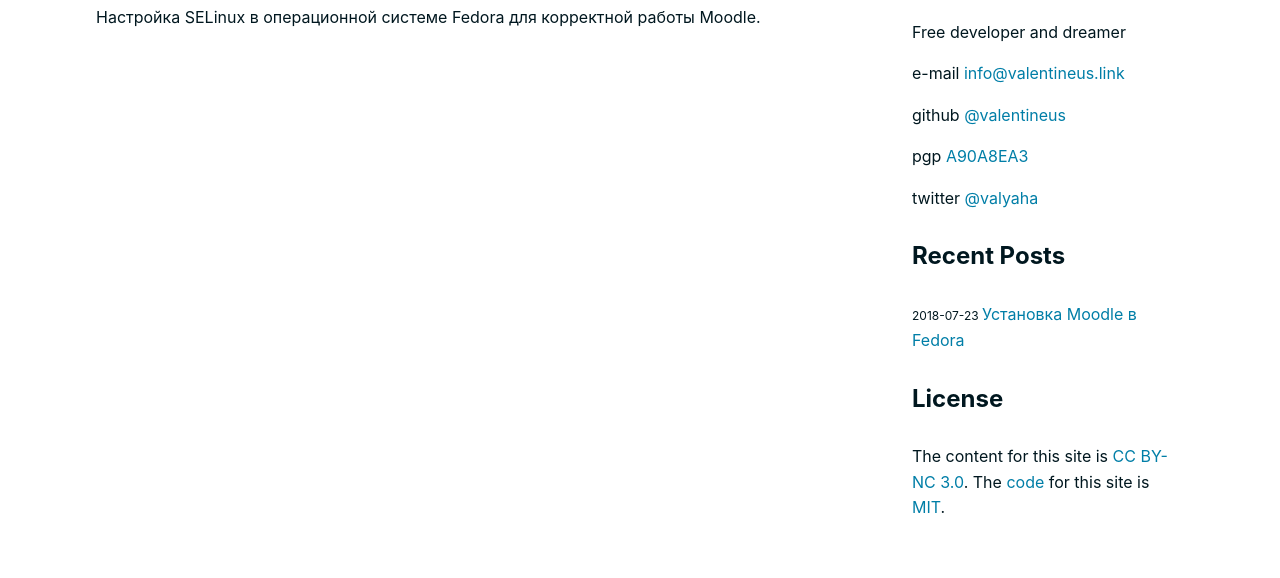
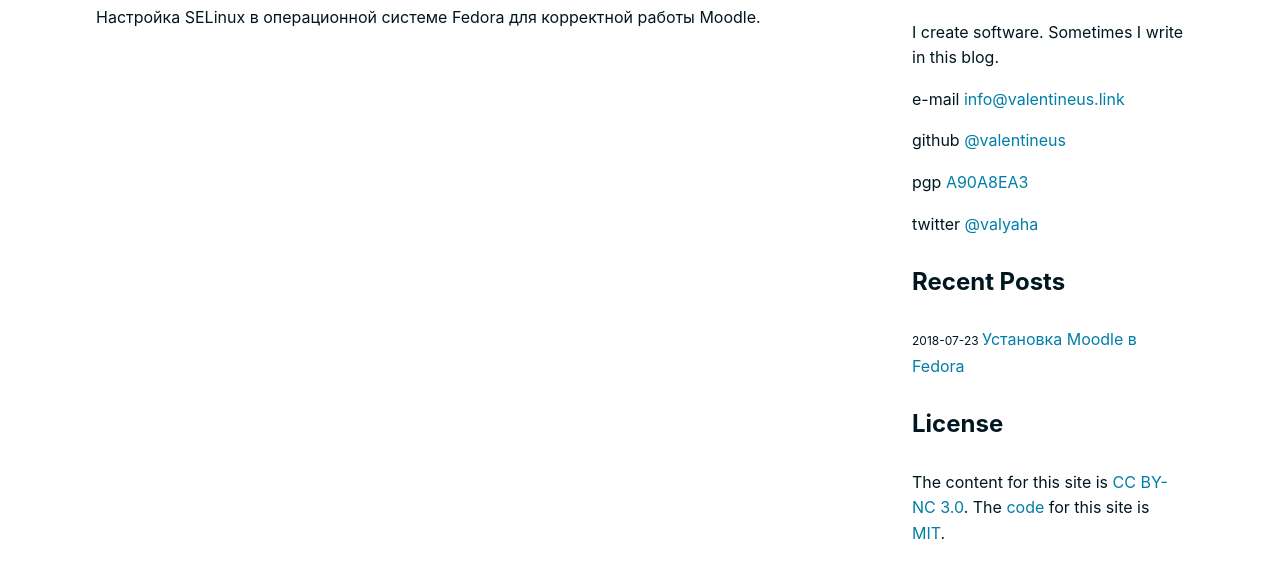
Before and after one commit to valentineus/popov.link, a Jekyll site: the page built from _pages/index.html, in a window 1280 px wide, cut to the strip 184-762 px from the top of the page. Built offline with Jekyll 4.4.1, drawn with Linux system fonts in a browser that asks for light colours.

Commit message:
Updated description on the site
Signed-off-by: Valentin Popov <info@valentineus.link>

```diff
--- a/_config.yml
+++ b/_config.yml
@@ -44,7 +44,7 @@ baseurl: ''
 
 # Site description
 title: 'Personal blog'
-description: 'Free developer and dreamer'
+description: 'I create software. Sometimes I write in this blog.'
 avatar: 'https://www.gravatar.com/avatar/989fb5288ac482414a6d13acc329cc38?s=148'
 repos: 'https://github.com/valentineus/valentineus.github.io'
 rss: '/atom.xml'
```
